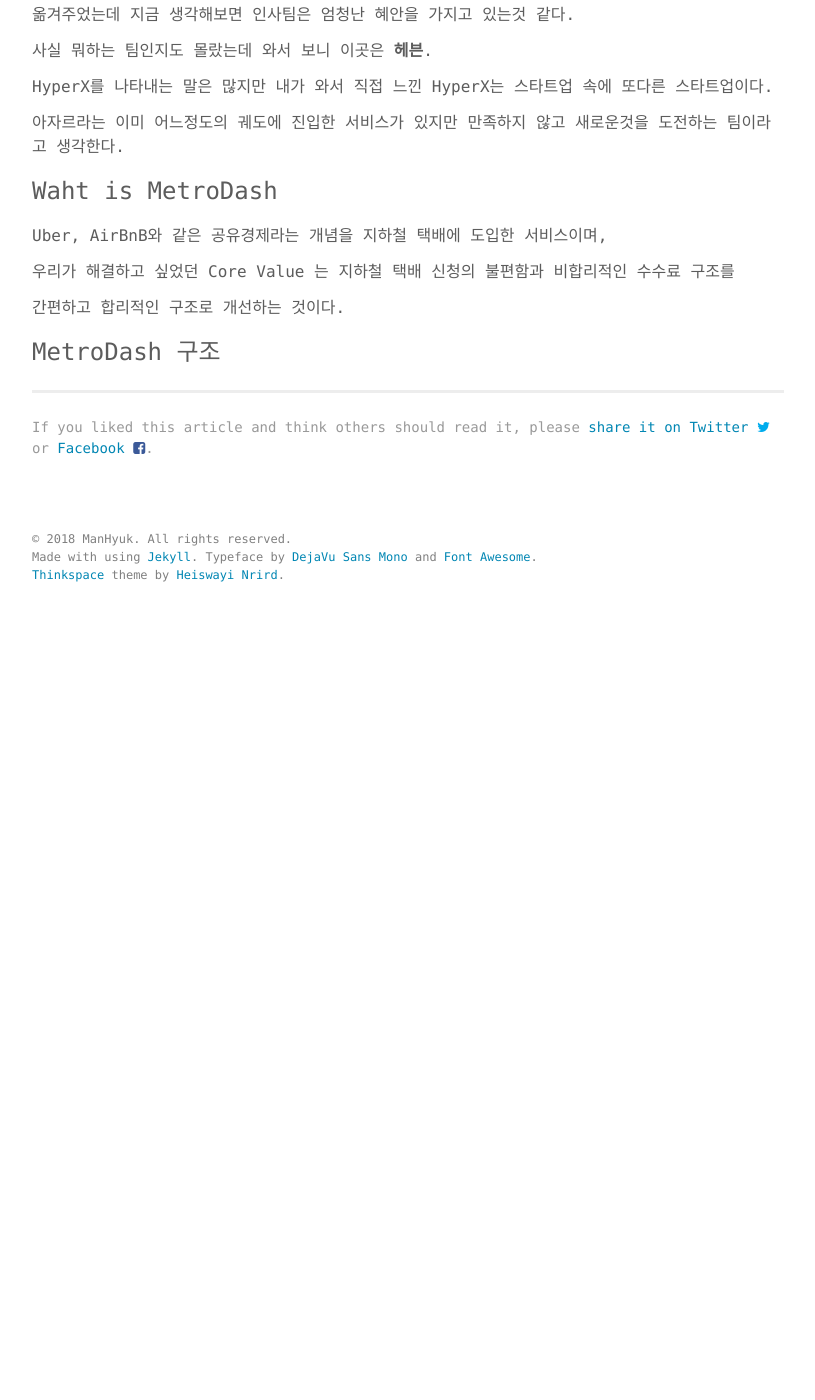
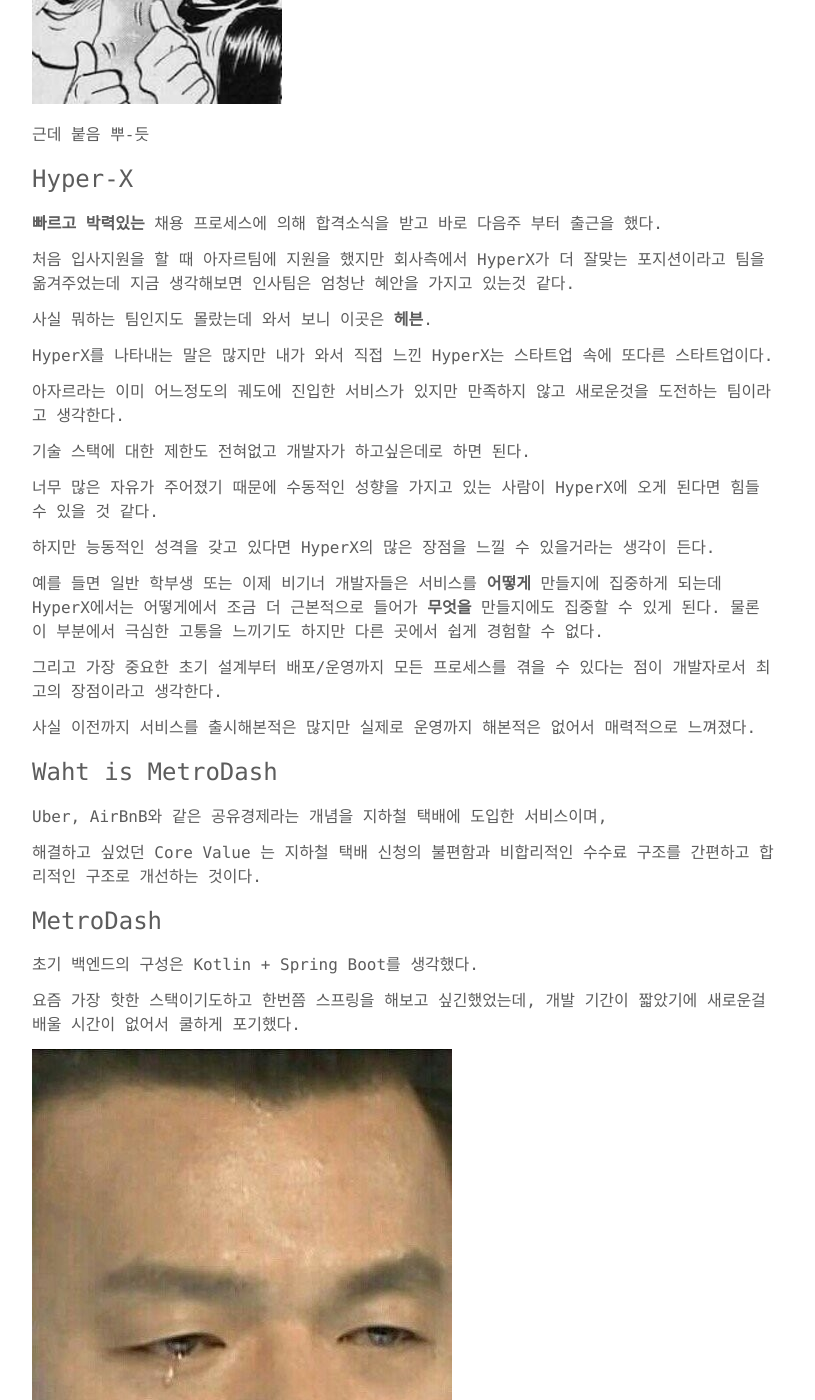
Before and after one commit to ManHyuk/ManHyuk.github.io, a Jekyll site: the page built from _posts/2018-08-05-hpcnt.md, in a window 1280 px wide and 1400 px high, scrolled down 1121 px. Shown: the whole window, without its empty margins (232-1047 px from the left). Built offline with Jekyll 4.4.1, drawn with Linux system fonts in a browser that asks for light colours; before the commit the page ends 1754 px from its top, so only the background shows below that; some of the changed text lies outside the part shown.

Commit message:
이미지 추가

```diff
--- a/_posts/2018-08-05-hpcnt.md
+++ b/_posts/2018-08-05-hpcnt.md
@@ -37,7 +37,7 @@
 
 당일 결과가 나온다고 하셔서 고민없이 광탈이라고 생각했다.
 
-
+![good](/images/hpcnt/good.jpg)
 
 근데 붙음 뿌-듯
 
@@ -56,18 +56,32 @@
 
 아자르라는 이미 어느정도의 궤도에 진입한 서비스가 있지만 만족하지 않고 새로운것을 도전하는 팀이라고 생각한다.
 
+기술 스택에 대한 제한도 전혀없고 개발자가 하고싶은데로 하면 된다.
 
+너무 많은 자유가 주어졌기 때문에 수동적인 성향을 가지고 있는 사람이 HyperX에 오게 된다면 힘들 수 있을 것 같다.
 
+하지만 능동적인 성격을 갖고 있다면 HyperX의 많은 장점을 느낄 수 있을거라는 생각이 든다.
 
+예를 들면 일반 학부생 또는 이제 비기너 개발자들은 서비스를 **어떻게** 만들지에 집중하게 되는데 HyperX에서는 어떻게에서 조금 더 근본적으로 들어가 **무엇을** 만들지에도 집중할 수 있게 된다. 물론 이 부분에서 극심한 고통을 느끼기도 하지만 다른 곳에서 쉽게 경험할 수 없다.
 
+그리고 가장 중요한 초기 설계부터 배포/운영까지 모든 프로세스를 겪을 수 있다는 점이 개발자로서 최고의 장점이라고 생각한다.
 
-
+사실 이전까지 서비스를 출시해본적은 많지만 실제로 운영까지 해본적은 없어서 매력적으로 느껴졌다.
 
 ### Waht is MetroDash
 Uber, AirBnB와 같은 공유경제라는 개념을 지하철 택배에 도입한 서비스이며,
 
-우리가 해결하고 싶었던 Core Value 는 지하철 택배 신청의 불편함과 비합리적인 수수료 구조를
-
+해결하고 싶었던 Core Value 는 지하철 택배 신청의 불편함과 비합리적인 수수료 구조를
 간편하고 합리적인 구조로 개선하는 것이다.
 
-### MetroDash 구조
+### MetroDash
+
+초기 백엔드의 구성은 Kotlin + Spring Boot를 생각했다.
+
+요즘 가장 핫한 스택이기도하고 한번쯤 스프링을 해보고 싶긴했었는데, 개발 기간이 짧았기에 새로운걸 배울 시간이 없어서 쿨하게 포기했다.
+
+![sad](/images/hpcnt/sad.jpg)
+> 사실 책까지 샀는데... 환경세팅까지 했는데... 초기설정까지 했는데...
+
+
+결국 가장 익숙한 Nodejs를 선택했는데, 이전과 다르게 차이가 있다면 이번 프로젝트에서는 ORM을 사용하고, 테스트코드와 CI/CD를 최대한 활용해보고 싶었다.
```
Also changed, not shown: images/hpcnt/good.jpg (added), images/hpcnt/sad.jpg (added).
